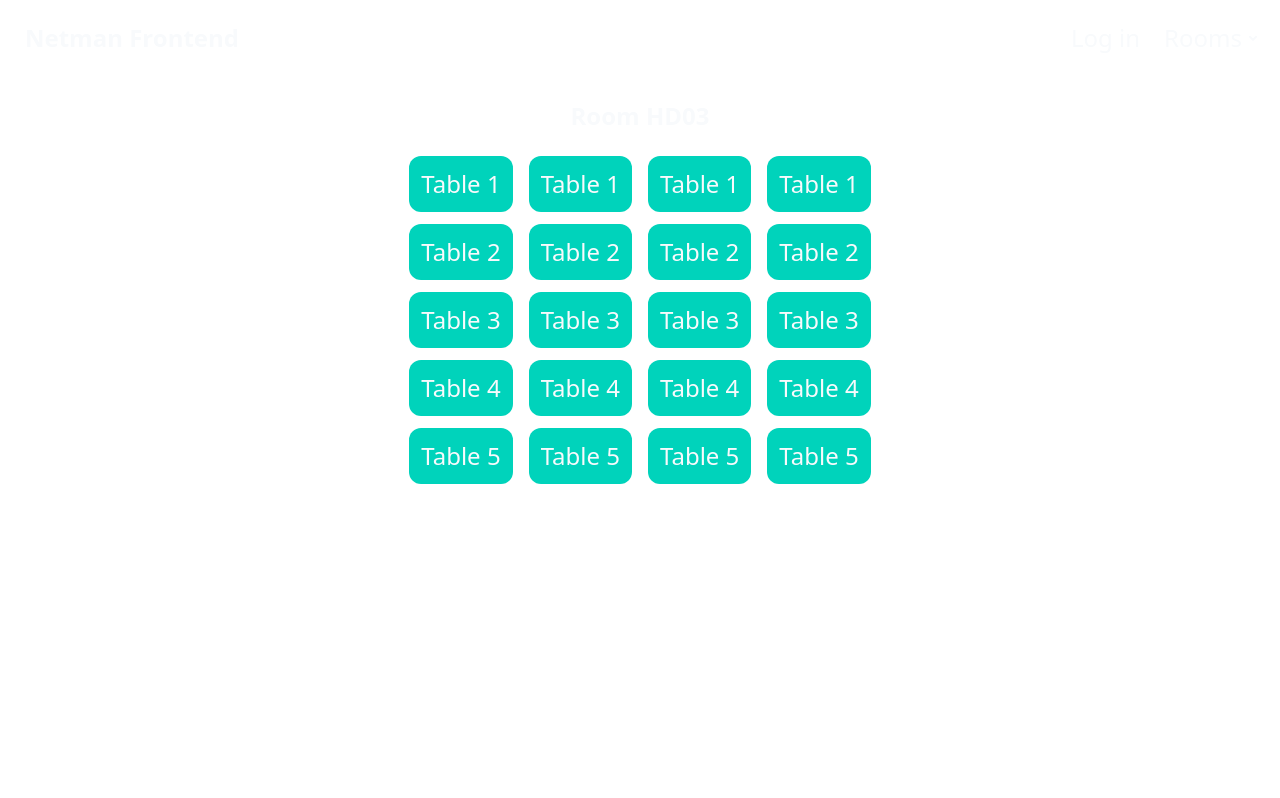
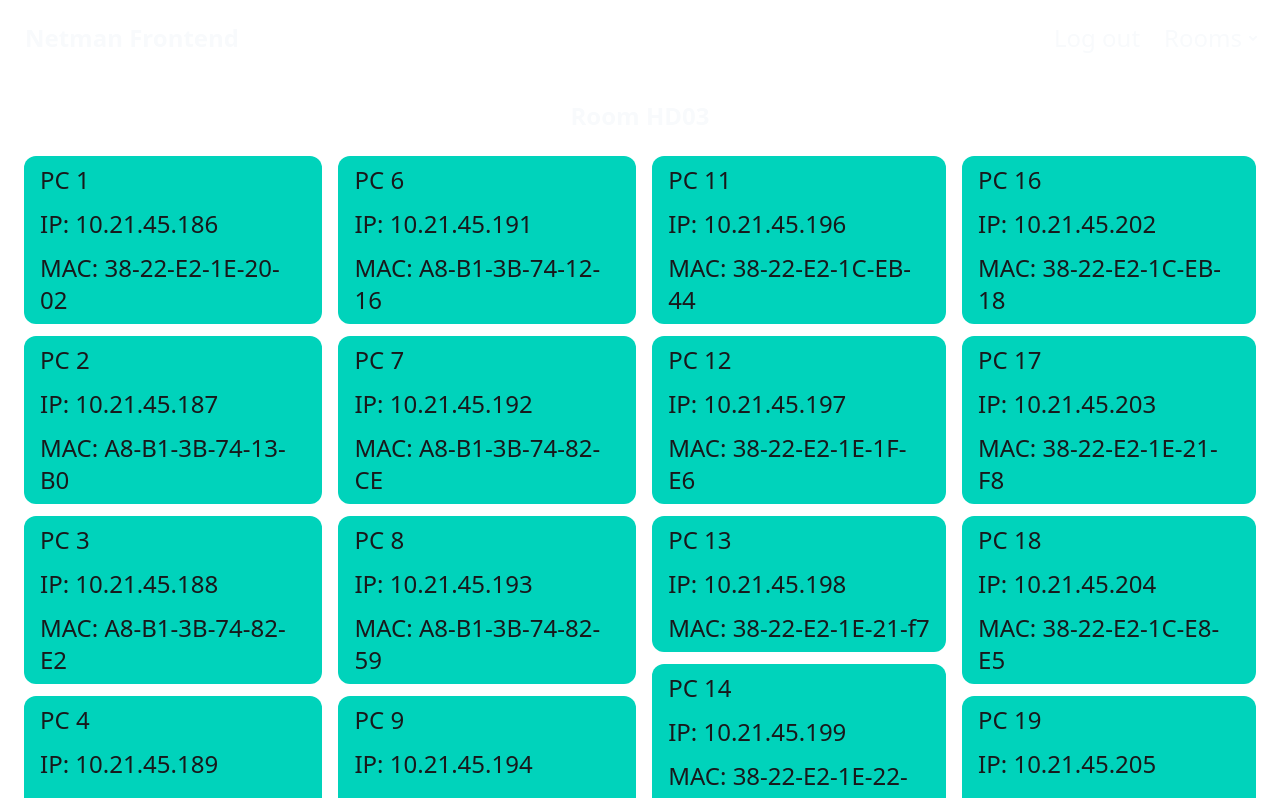
Before and after one commit to michaelAngelo1/netman-frontend, a React (Vite) app: page / in a window 1280 px wide. Shown: the top 798 px of the page. Built offline with nearby package versions, Linux system fonts and the light colour scheme.

Commit message:
feat: computer component, data PCs

```diff
--- a/package.json
+++ b/package.json
@@ -14,6 +14,7 @@
     "axios": "^1.7.9",
     "react": "^19.0.0",
     "react-dom": "^19.0.0",
+    "react-router-dom": "^7.1.5",
     "tailwindcss": "^4.0.6"
   },
   "devDependencies": {
--- a/src/App.tsx
+++ b/src/App.tsx
@@ -1,32 +1,62 @@
-import { useState } from "react";
-import Home from "./Home";
+import { useState } from 'react';
+import Home from './Home';
+import { BrowserRouter, Route, Routes } from 'react-router-dom';
+import AuthPage from './pages/AuthPage';
 
 export default function App() {
-
   const [room, setRoom] = useState('HD03');
 
+  const currentPath = window.location.pathname;
+
+  function handleLogOut() {
+    console.log('logging out');
+  }
+
   return (
+    <BrowserRouter>
       <div className='text-slate-50 font-poppins'>
-      <div className="navbar bg-base-100">
-        <div className="flex-1">
-          <a className="btn btn-ghost text-2xl">Netman Frontend</a>
+        <div className='navbar bg-base-100'>
+          <div className='flex-1'>
+            <a className='btn btn-ghost text-2xl'>Netman Frontend</a>
           </div>
-        <div className="flex-none">
-          <ul className="menu menu-horizontal px-1 text-2xl">
-            <li><a>Log in</a></li>
-            <li>
+          <div className='flex-none'>
+            <ul className='menu menu-horizontal px-1 text-2xl'>
+              <li onClick={() => { handleLogOut() }} className={currentPath === '/auth' ? 'hidden' : ''}>
+                <a>Log out</a>
+              </li>
+              <li className={currentPath === '/auth' ? 'hidden' : ''}>
                 <details>
                   <summary>Rooms</summary>
-                <ul className="bg-base-100 rounded-t-none p-2">
-                  <li onClick={() => { setRoom('HD03') }}><a>HD03</a></li>
-                  <li onClick={() => { setRoom('HD04') }}><a>HD04</a></li>
+                  <ul className='bg-base-100 rounded-t-none p-2'>
+                    <li
+                      onClick={() => {
+                        setRoom('HD03');
+                      }}>
+                      <a>HD03</a>
+                    </li>
+                    <li
+                      onClick={() => {
+                        setRoom('HD04');
+                      }}>
+                      <a>HD04</a>
+                    </li>
                   </ul>
                 </details>
               </li>
             </ul>
           </div>
         </div>
-      <Home room={room}/>
       </div>
+      <Routes>
+        <Route
+          path='/'
+          element={<Home room={room} />}
+        />
+        <Route
+          path='/auth'
+          element={<AuthPage />}
+        />
+      </Routes>
+    </BrowserRouter>
   );
 }
--- a/src/Home.tsx
+++ b/src/Home.tsx
@@ -3,7 +3,6 @@ import Room from "./Room"
 interface HomeProps {
   room: string
 }
-
 
 export default function Home({ ...homeProp } : HomeProps) {
   return (
--- a/src/Room.tsx
+++ b/src/Room.tsx
@@ -1,41 +1,332 @@
+import Computer from "./components/Computer";
+
 interface RoomProps {
   room: string;
 }
+
+const allComputersHD3 = [
+  {
+    order: 1,
+    mac: '38-22-E2-1E-20-02',
+    ip: '10.21.45.186',
+    hostname: 'PC202010000063-COMP10',
+  },
+  {
+    order: 2,
+    mac: 'A8-B1-3B-74-13-B0',
+    ip: '10.21.45.187',
+    hostname: 'PC8CC2081NP3',
+  },
+  {
+    order: 3,
+    mac: 'A8-B1-3B-74-82-E2',
+    ip: '10.21.45.188',
+    hostname: 'PC8CC2082KZ7',
+  },
+  {
+    order: 4,
+    mac: 'A8-B1-3B-74-13-8A',
+    ip: '10.21.45.189',
+    hostname: 'PC8CC2081NMK',
+  },
+  {
+    order: 5,
+    mac: 'A8-B1-3B-74-13-A6',
+    ip: '10.21.45.190',
+    hostname: 'PC8CC2081NQT',
+  },
+  {
+    order: 6,
+    mac: 'A8-B1-3B-74-12-16',
+    ip: '10.21.45.191',
+    hostname: 'PC8CC2081NQ5',
+  },
+  {
+    order: 7,
+    mac: 'A8-B1-3B-74-82-CE',
+    ip: '10.21.45.192',
+    hostname: 'PC8CC2082KZY',
+  },
+  {
+    order: 8,
+    mac: 'A8-B1-3B-74-82-59',
+    ip: '10.21.45.193',
+    hostname: 'PC8CC2082KYK',
+  },
+  {
+    order: 9,
+    mac: 'A8-B1-3B-74-12-15',
+    ip: '10.21.45.194',
+    hostname: 'PC8CC2081NP7',
+  },
+  {
+    order: 10,
+    mac: '38-22-E2-1E-20-17',
+    ip: '10.21.45.195',
+    hostname: 'PC202010000062-COMP10',
+  },
+  {
+    order: 11,
+    mac: '38-22-E2-1C-EB-44',
+    ip: '10.21.45.196',
+    hostname: 'PC202010000057-COMP04',
+  },
+  {
+    order: 12,
+    mac: '38-22-E2-1E-1F-E6',
+    ip: '10.21.45.197',
+    hostname: 'PC202010000065-COMP12',
+  },
+  {
+    order: 13,
+    mac: '38-22-E2-1E-21-f7',
+    ip: '10.21.45.198',
+    hostname: 'PC202010000061-COMP05',
+  },
+  {
+    order: 14,
+    mac: '38-22-E2-1E-22-27',
+    ip: '10.21.45.199',
+    hostname: 'PC202010000066-COMP11',
+  },
+  {
+    order: 15,
+    mac: '38-22-E2-1E-1F-D2',
+    ip: '10.21.45.201',
+    hostname: 'PC202010000056-Comp3',
+  },
+  {
+    order: 16,
+    mac: '38-22-E2-1C-EB-18',
+    ip: '10.21.45.202',
+    hostname: 'PC202010000058-COMP08',
+  },
+  {
+    order: 17,
+    mac: '38-22-E2-1E-21-F8',
+    ip: '10.21.45.203',
+    hostname: 'PC202010000055-COMP02',
+  },
+  {
+    order: 18,
+    mac: '38-22-E2-1C-E8-E5',
+    ip: '10.21.45.204',
+    hostname: 'PC202010000062-COMP09',
+  },
+  {
+    order: 19,
+    mac: '38-22-E2-1E-21-3E',
+    ip: '10.21.45.205',
+    hostname: 'PC202010000054-COMP01',
+  },
+  {
+    order: 20,
+    mac: '38-22-E2-1E-1F-EA',
+    ip: '10.21.45.206',
+    hostname: 'PC202010000064-Comp00',
+  },
+]
+
+const allComputersHD4 = [
+  {
+    order: 1,
+    mac: 'E0-73-E7-D2-1D-2F',
+    ip: '10.21.45.207',
+    hostname: '5CD312F4SP',
+  },
+  {
+    order: 2,
+    mac: 'A8-B1-3B-70-5B-4F',
+    ip: '10.21.45.208',
+    hostname: 'PC8CC2081NNC',
+  },
+  {
+    order: 3,
+    mac: 'E0-73-E7-D2-1D-3F',
+    ip: '10.21.45.209',
+    hostname: '5CD312F4SP',
+  },
+  {
+    order: 4,
+    mac: 'A8-B1-3B-74-82-D8',
+    ip: '10.21.45.210',
+    hostname: 'PC8CC2082KZW',
+  },
+  {
+    order: 5,
+    mac: 'E0-73-E7-D2-1D-68',
+    ip: '10.21.45.211',
+    hostname: '5CD312F4SP',
+  },
+  {
+    order: 6,
+    mac: 'E0-73-E7-D2-25-66',
+    ip: '10.21.45.212',
+    hostname: '5CD312F4SP',
+  },
+  {
+    order: 7,
+    mac: 'A8-B1-3B-74-82-DD',
+    ip: '10.21.45.213',
+    hostname: 'PC8CC2082KZN',
+  },
+  {
+    order: 8,
+    mac: 'E0-73-E7-D2-1D-50',
+    ip: '10.21.45.214',
+    hostname: '5CD312F4SP',
+  },
+  {
+    order: 9,
+    mac: 'A8-B1-3B-74-13-43',
+    ip: '10.21.45.215',
+    hostname: 'PC8CC2081NPS',
+  },
+  {
+    order: 10,
+    mac: 'E0-73-E7-D2-1D-43',
+    ip: '10.21.45.216',
+    hostname: '5CD312F4SP',
+  },
+  {
+    order: 11,
+    mac: 'A8-B1-3B-74-13-BB',
+    ip: '10.21.45.217',
+    hostname: 'PC8CC2081NNP',
+  },
+  {
+    order: 12,
+    mac: 'A8-B1-3B-74-11-98',
+    ip: '10.21.45.218',
+    hostname: 'PC8CC2081NNP',
+  },
+  {
+    order: 13,
+    mac: 'A8-B1-3B-74-82-5A',
+    ip: '10.21.45.219',
+    hostname: 'PC8CC2082KYL',
+  },
+  {
+    order: 14,
+    mac: 'A8-B1-3B-74-11-91',
+    ip: '10.21.45.220',
+    hostname: 'PC8CC2081NQL',
+  },
+  // PC 15 DIE
+  {
+    order: 15,
+    mac: 'none',
+    ip: 'none',
+    hostname: 'none',
+  },
+  {
+    order: 16,
+    mac: 'A8-B1-3B-74-12-1F',
+    ip: '10.21.45.222',
+    hostname: 'PC8CC2081NQP',
+  },
+  {
+    order: 17,
+    mac: 'A8-B1-3B-74-11-93',
+    ip: '10.21.45.223',
+    hostname: 'PC8CC2081NQG',
+  },
+  {
+    order: 18,
+    mac: 'A8-B1-3B-74-13-4C',
+    ip: '10.21.45.224',
+    hostname: 'PC8CC2081NPP',
+  },
+  {
+    order: 19,
+    mac: 'A8-B1-3B-74-82-E5',
+    ip: '10.21.45.225',
+    hostname: 'PC8CC2082KZ2',
+  },
+  {
+    order: 20,
+    mac: 'A8-B1-3B-74-13-A0',
+    ip: '10.21.45.226',
+    hostname: 'PC8CC2082KZ2',
+  },
+  {
+    order: 21,
+    mac: 'A8-B1-3B-74-13-A4',
+    ip: '10.21.45.227',
+    hostname: 'PC8CC2081NNP',
+  },
+]
 
 export default function Room({ room } : RoomProps) {
   return (
     <div className="p-3 flex flex-col gap-6 h-screen items-center">
       <div className="text-slate-50 text-2xl font-bold">Room {room}</div>
+      {
+        room === "HD03" ? (
           <div className="flex flex-row space-x-4">
             <div className="flex flex-col gap-3">
-          <div className="p-3 bg-accent rounded-xl cursor-pointer hover:opacity-90">Table 1</div>
-          <div className="p-3 bg-accent rounded-xl cursor-pointer hover:opacity-90">Table 2</div>
-          <div className="p-3 bg-accent rounded-xl cursor-pointer hover:opacity-90">Table 3</div>
-          <div className="p-3 bg-accent rounded-xl cursor-pointer hover:opacity-90">Table 4</div>
-          <div className="p-3 bg-accent rounded-xl cursor-pointer hover:opacity-90">Table 5</div>
+              <Computer {...allComputersHD3[0]}/>
+              <Computer {...allComputersHD3[1]}/>
+              <Computer {...allComputersHD3[2]}/>
+              <Computer {...allComputersHD3[3]}/>
+              <Computer {...allComputersHD3[4]}/>
             </div>
             <div className="flex flex-col gap-3">
-        <div className="p-3 bg-accent rounded-xl cursor-pointer hover:opacity-90">Table 1</div>
-          <div className="p-3 bg-accent rounded-xl cursor-pointer hover:opacity-90">Table 2</div>
-          <div className="p-3 bg-accent rounded-xl cursor-pointer hover:opacity-90">Table 3</div>
-          <div className="p-3 bg-accent rounded-xl cursor-pointer hover:opacity-90">Table 4</div>
-          <div className="p-3 bg-accent rounded-xl cursor-pointer hover:opacity-90">Table 5</div>
+              <Computer {...allComputersHD3[5]}/>
+              <Computer {...allComputersHD3[6]}/>
+              <Computer {...allComputersHD3[7]}/>
+              <Computer {...allComputersHD3[8]}/>
+              <Computer {...allComputersHD3[9]}/>
             </div>
             <div className="flex flex-col gap-3">
-        <div className="p-3 bg-accent rounded-xl cursor-pointer hover:opacity-90">Table 1</div>
-          <div className="p-3 bg-accent rounded-xl cursor-pointer hover:opacity-90">Table 2</div>
-          <div className="p-3 bg-accent rounded-xl cursor-pointer hover:opacity-90">Table 3</div>
-          <div className="p-3 bg-accent rounded-xl cursor-pointer hover:opacity-90">Table 4</div>
-          <div className="p-3 bg-accent rounded-xl cursor-pointer hover:opacity-90">Table 5</div>
+              <Computer {...allComputersHD3[10]}/>
+              <Computer {...allComputersHD3[11]}/>
+              <Computer {...allComputersHD3[12]}/>
+              <Computer {...allComputersHD3[13]}/>
+              <Computer {...allComputersHD3[14]}/>
             </div>
             <div className="flex flex-col gap-3">
-        <div className="p-3 bg-accent rounded-xl cursor-pointer hover:opacity-90">Table 1</div>
-          <div className="p-3 bg-accent rounded-xl cursor-pointer hover:opacity-90">Table 2</div>
-          <div className="p-3 bg-accent rounded-xl cursor-pointer hover:opacity-90">Table 3</div>
-          <div className="p-3 bg-accent rounded-xl cursor-pointer hover:opacity-90">Table 4</div>
-          <div className="p-3 bg-accent rounded-xl cursor-pointer hover:opacity-90">Table 5</div>
+              <Computer {...allComputersHD3[15]}/>
+              <Computer {...allComputersHD3[16]}/>
+              <Computer {...allComputersHD3[17]}/>
+              <Computer {...allComputersHD3[18]}/>
+              <Computer {...allComputersHD3[19]}/>
             </div>
+          </div>
+        )
+        : (
+          <div className="flex flex-row space-x-4">
+            <div className="flex flex-col gap-3">
+              <Computer {...allComputersHD4[0]}/>
+              <Computer {...allComputersHD4[1]}/>
+              <Computer {...allComputersHD4[2]}/>
+              <Computer {...allComputersHD4[3]}/>
+              <Computer {...allComputersHD4[4]}/>
+            </div>
+            <div className="flex flex-col gap-3">
+              <Computer {...allComputersHD4[5]}/>
+              <Computer {...allComputersHD4[6]}/>
+              <Computer {...allComputersHD4[7]}/>
+              <Computer {...allComputersHD4[8]}/>
+              <Computer {...allComputersHD4[9]}/>
+            </div>
+            <div className="flex flex-col gap-3">
+              <Computer {...allComputersHD4[10]}/>
+              <Computer {...allComputersHD4[11]}/>
+              <Computer {...allComputersHD4[12]}/>
+              <Computer {...allComputersHD4[13]}/>
+              <Computer {...allComputersHD4[14]}/>
+            </div>
+            <div className="flex flex-col gap-3">
+              <Computer {...allComputersHD4[15]}/>
+              <Computer {...allComputersHD4[16]}/>
+              <Computer {...allComputersHD4[17]}/>
+              <Computer {...allComputersHD4[18]}/>
+              <Computer {...allComputersHD4[19]}/>
             </div>
           </div>
         )
       }
+    </div>
+  )
+}
--- /dev/null
+++ b/src/components/Computer.tsx
@@ -0,0 +1,18 @@
+interface ComputerProps {
+  order: number;
+  mac: string;
+  ip: string;
+  hostname: string;
+}
+
+export default function Computer({ ...computerProp } : ComputerProps) {
+  return (
+    <div className="px-4 py-2 bg-accent rounded-xl cursor-pointer hover:opacity-90">
+      <div className="flex flex-col gap-3">
+        <div>PC {computerProp.order}</div>
+        <div>IP: {computerProp.ip}</div>
+        <div>MAC: {computerProp.mac}</div>
+      </div>
+    </div>
+  )
+}
--- /dev/null
+++ b/src/pages/AuthPage.tsx
@@ -0,0 +1,14 @@
+
+
+export default function AuthPage() {
+  return (
+    <div className="p-4 flex h-screen justify-center">
+      <form className="flex flex-col gap-4 mt-12 w-1/4">
+        <div className="text-4xl font-medium text-white text-center">Log in to Netman</div>
+        <input type="email" placeholder="Input email" className="input w-full" />
+        <input type="password" placeholder="Input password" className="input w-full" />
+        <a href="" className="btn btn-primary">Log in</a>
+      </form>
+    </div>
+  )
+}
```
Also changed, not shown: 1 other file (tests, documents, lock files or other folders). Lines whose indentation alone changed are shown as unchanged.
